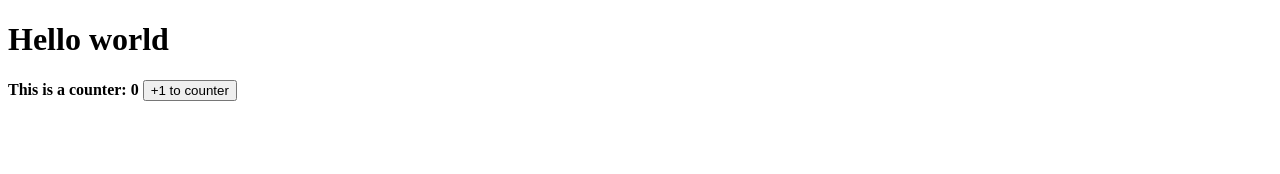
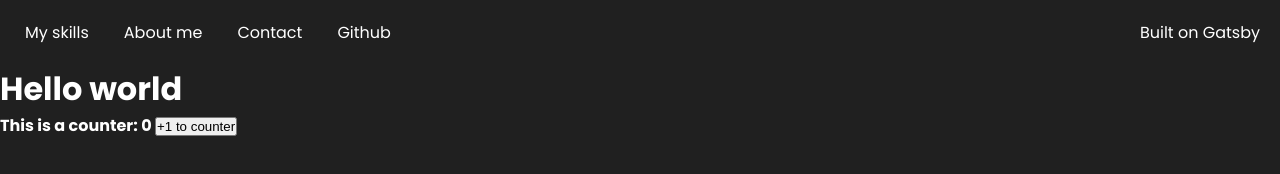
Before and after one commit to Erickgiber/portafolio-new, a Gatsby site: page / in a window 1280 px wide. Built offline with nearby package versions, Linux system fonts and the light colour scheme; Gatsby itself is replaced by a stand-in of ours.

Commit message:
New improvements

```diff
--- a/gatsby-config.ts
+++ b/gatsby-config.ts
@@ -8,7 +8,7 @@ const config: GatsbyConfig = {
   // If you use VSCode you can also use the GraphQL plugin
   // Learn more at: https://gatsby.dev/graphql-typegen
   graphqlTypegen: true,
-  plugins: [],
+  plugins: [`gatsby-plugin-sass`],
 };
 
 export default config;
--- a/package.json
+++ b/package.json
@@ -19,8 +19,10 @@
   },
   "dependencies": {
     "gatsby": "^5.9.1",
+    "gatsby-plugin-sass": "^6.10.0",
     "react": "^18.2.0",
-    "react-dom": "^18.2.0"
+    "react-dom": "^18.2.0",
+    "sass": "^1.62.1"
   },
   "devDependencies": {
     "@types/node": "^18.16.5",
--- a/src/pages/index.tsx
+++ b/src/pages/index.tsx
@@ -1,16 +1,21 @@
 import type { HeadFC, PageProps } from "gatsby";
 import * as React from "react";
 import { useState } from "react";
+import '../shared/styles/index.scss';
+import { Header } from "../shared/ui/Header";
 
 const IndexPage: React.FC<PageProps> = () => {
   const [counter, setCounter] = useState(0);
 
   return (
+    <>
+    <Header />
     <main>
      <h1> Hello world </h1>
      <strong> This is a counter: {counter} </strong>
      <button onClick={() => setCounter(prev => prev + 1)}> +1 to counter </button>
     </main>
+    </>
   );
 };
 
--- /dev/null
+++ b/src/shared/styles/config/_reset.scss
@@ -0,0 +1,5 @@
+*, *::before, *::after {
+    margin: 0;
+    padding: 0;
+    box-sizing: border-box;
+}
--- /dev/null
+++ b/src/shared/styles/config/_tools.scss
@@ -0,0 +1,5 @@
+@mixin flex-row() {
+    display: flex;
+    flex-direction: row;
+    align-items: center;
+}
--- /dev/null
+++ b/src/shared/styles/config/_variables.scss
@@ -0,0 +1,9 @@
+@import url('https://fonts.googleapis.com/css2?family=Poppins:wght@300;400;500;600;700&display=swap');
+
+$bg-color: #202020;
+$box-color: #303030;
+$text-color-box: #909090;
+$font-family: 'Poppins', sans-serif;
+$photo-size: 200px;
+$font-color: #ffffff;
+$primary-color: #5C00F4;
--- /dev/null
+++ b/src/shared/styles/generic/Header/Header.scss
@@ -0,0 +1,7 @@
+@use '../../config/tools' as tool;
+
+.header {
+    width: 100%;
+    @include tool.flex-row;
+    justify-content: center;
+}
--- /dev/null
+++ b/src/shared/styles/generic/Navbar/Navbar.scss
@@ -0,0 +1,44 @@
+@use '../../config/tools' as tool;
+@use '../../config/variables' as var;
+
+.navbar {
+    width: 100%;
+    max-width: 1980px;
+    @include tool.flex-row;
+    justify-content: space-between;
+    padding: 20px;
+
+    .left, .right {
+        @include tool.flex-row;
+        justify-content: center;
+        list-style: none;
+
+        a {
+            padding: 0 5px;
+            position: relative;
+            text-decoration: none;
+            color: inherit;
+            &:after {
+                transition: 0.2s;
+                content: '';
+                width: 0;
+                height: 2px;
+                position: absolute;
+                width: 0;
+                background-color: transparent;
+                bottom: 0;
+                left: 50%;
+            }
+
+            &:hover:after {
+                left: 0;
+                width: 100%;
+                background-color: var.$primary-color;
+            }
+        }
+    }
+
+    .left {
+        gap: 25px;
+    }
+}
--- /dev/null
+++ b/src/shared/styles/index.scss
@@ -0,0 +1,20 @@
+@use './config/variables' as var;
+@use './config/tools' as tool;
+
+body {
+    width: 100%;
+    font-family: var.$font-family;
+    background-color: var.$bg-color;
+    color: var.$font-color;
+}
+
+#___gatsby {
+    width: 100%;
+    display: flex;
+    flex-direction: column;
+}
+
+// Import others styles
+@import './config/reset';
+@import './generic/Header/Header';
+@import './generic/Navbar/Navbar';
--- /dev/null
+++ b/src/shared/ui/Header/Header.tsx
@@ -0,0 +1,14 @@
+import React from 'react';
+import { Left } from './components';
+import { Right } from './components/Right';
+
+export const Header = () => {
+    return (
+        <header className='header'>
+            <nav className='navbar'>
+                <Left/>
+                <Right/>
+            </nav>
+        </header>
+    );
+};
--- /dev/null
+++ b/src/shared/ui/Header/components/Left.tsx
@@ -0,0 +1,15 @@
+import { Link } from 'gatsby';
+import React from 'react';
+import { leftList } from "../config";
+
+export const Left = () => {
+    return (
+        <ul className='left'>
+            {leftList.map((item, index) => (
+                <Link to={item.link} key={index}>
+                    <li >{item.title}</li>
+                </Link>
+            ))}
+        </ul>
+    );
+};
--- /dev/null
+++ b/src/shared/ui/Header/components/Right.tsx
@@ -0,0 +1,10 @@
+import React from 'react';
+import { rightList } from '../config';
+
+export const Right = () => {
+    return (
+        <ul className="right">
+              {rightList.map((item, index) => <li key={index}>{item.title}</li>)}
+        </ul>
+    );
+};
--- /dev/null
+++ b/src/shared/ui/Header/components/index.ts
@@ -0,0 +1 @@
+export * from './Left';
--- /dev/null
+++ b/src/shared/ui/Header/config/index.ts
@@ -0,0 +1,2 @@
+export * from './leftList';
+export * from './rightList';
--- /dev/null
+++ b/src/shared/ui/Header/config/leftList.ts
@@ -0,0 +1,18 @@
+export const leftList = [
+    {
+        title: 'My skills',
+        link: '/skill'
+    },
+    {
+        title: 'About me',
+        link: '/about'
+    },
+    {
+        title: 'Contact',
+        link: '/contact'
+    },
+    {
+        title: 'Github',
+        link: 'https://github.com/erickgiber'
+    }
+];
--- /dev/null
+++ b/src/shared/ui/Header/config/rightList.ts
@@ -0,0 +1,6 @@
+export const rightList = [
+    {
+        title: 'Built on Gatsby',
+        icon: '',
+    }
+];
--- /dev/null
+++ b/src/shared/ui/Header/index.ts
@@ -0,0 +1 @@
+export * from './Header';
```
Also changed, not shown: 1 other file.
